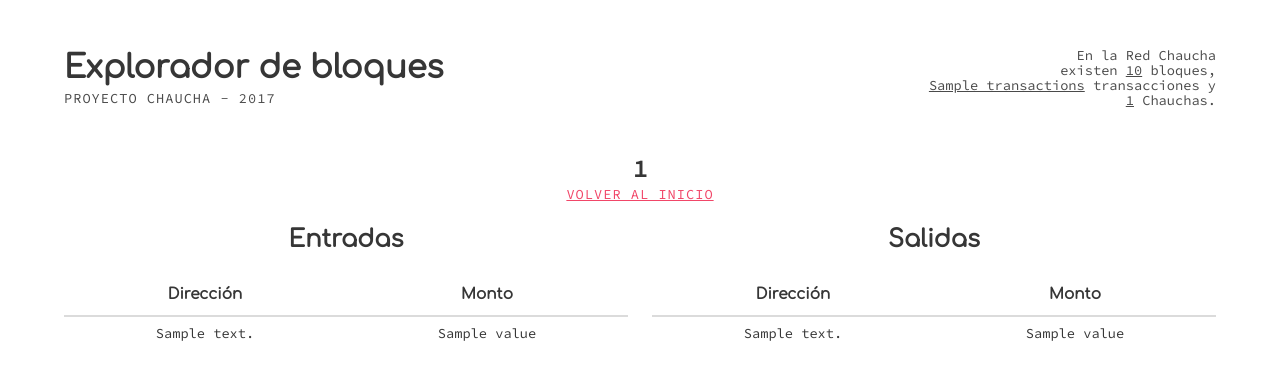
After one commit to proyecto-chaucha/chinchilla, a Flask app: template app/templates/tx.html in a window 1280 px wide. The commit adds this page. Shown: the top 380 px of the page. Run offline with Flask 2, Linux system fonts and the light colour scheme; the template is opened without the code that fills it: most values are stand-ins (such as "Sample title", 1, 10 or a date in 2020); some libraries are stand-ins or nearby versions.

Commit message:
casi listo pa la beta

```diff
--- a/app/__init__.py
+++ b/app/__init__.py
@@ -1,8 +1,8 @@
 from flask import Flask
 from bitcoinrpc.authproxy import AuthServiceProxy
 
-RPCuser = ''
-RPCpassword = ''
+RPCuser = 'chaucha'
+RPCpassword = 'probando'
 RPCport = 21662
 
 app = Flask(__name__)
--- a/app/templates/base.html
+++ b/app/templates/base.html
@@ -12,24 +12,44 @@
 	<meta name="keywords" content="chaucha, cryptocurrency, chauchera">
 	<meta name="author" content="César Vásquez C.">
 	<style type="text/css">
-	@import url('https://fonts.googleapis.com/css?family=Comfortaa|Anonymous+Pro');
+	@import url('https://fonts.googleapis.com/css?family=Comfortaa|Source+Code+Pro');
 
 	body { font-family: 'Comfortaa', cursive; font-size: 0.95em; }
-	.monospace { font-family: 'Anonymous Pro', monospace; }
+	.monospace { font-family: 'Source Code Pro', monospace; font-size: 0.9em; }
+	.mini { text-transform: uppercase; letter-spacing: 1px; }
+	p.small { line-height: 110%; }
 	table.center { margin-left:auto; margin-right:auto; }
-	a {text-decoration: underline;}
+	a { text-decoration: underline; }
+	h3 {font-family: 'Source Code Pro', monospace; font-size: 1.15em; }
 	</style>
 </head>
 <body>
 <section class="section">
 	<div class="container">
-		<h1 class="title">Explorador de bloques</h1>
-		<h2 class="subtitle heading">Proyecto Chaucha - 2017</h2>
+		<div class="level">
+			<div class="level-left">
+				<div>
+					<h1 class="title">Explorador de bloques</h1>
+					<h2 class="subtitle monospace mini">Proyecto Chaucha - 2017</h2>
+				</div>
+			</div>
+			<div class="level-right">
+				<div>
+					<p class="monospace has-text-right small">
+						En la Red Chaucha<br>
+						existen <u>{{ info['height'] }}</u> bloques,<br>
+						<u>{{info['transactions'] }}</u> transacciones y<br>
+						<u>{{ info['total_amount'] | int }}</u> Chauchas.<br>
+					</p>
+				</div>
+			</div>
+		</div>
 		<br>
 {% block body %}
 
 {% endblock %}
 	</div>
 </section>
+
 </body>
 </html>
--- /dev/null
+++ b/app/templates/tx.html
@@ -0,0 +1,59 @@
+{% extends "base.html" %}
+{% block body %}
+
+<div class="has-text-centered">
+<h3 class="title is-size-4">{{ txid }}</h3>
+<p class="subtitle monospace mini"><a class="has-text-danger" href="{{ url_for('home') }}">Volver al inicio</a></p>
+</div>
+<br>
+<div class="columns">
+	<div class="column has-text-centered">
+		<h1 class="title is-size-4">Entradas</h1>
+		<table class="table is-fullwidth">
+			<thead>
+				<tr>
+					<th class="has-text-centered">Dirección</th>
+					<th class="has-text-centered">Monto</th>
+				</tr>
+			</thead>
+			<tbody class="monospace">
+			{% for i in vin %}
+				<tr>
+					<td class="has-text-centered">
+						{% for j in i['addresses'] %}
+						{{ j }}<br>
+						{% endfor %}
+					</td>
+					<td class="has-text-centered">{{ i['value'] }}</td>
+				</tr>
+			{% endfor %}
+			</tbody>
+		</table>
+	</div>
+
+	<div class="column has-text-centered">
+		<h1 class="title is-size-4">Salidas</h1>
+		<table class="table is-fullwidth">
+			<thead>
+				<tr>
+					<th class="has-text-centered">Dirección</th>
+					<th class="has-text-centered">Monto</th>
+				</tr>
+			</thead>
+			<tbody class="monospace">
+			{% for i in vout %}
+				<tr>
+					<td class="has-text-centered">
+						{% for j in i['addresses'] %}
+						{{ j }}<br>
+						{% endfor %}
+					</td>
+					<td class="has-text-centered">{{ i['value'] }}</td>
+				</tr>
+			{% endfor %}
+			</tbody>
+		</table>
+	</div>
+</div>
+
+{% endblock %}
```
Also changed, not shown: app/templates/block.html (+7 -3 lines), app/templates/error.html (added, +9 -0 lines), app/templates/home.html (+13 -6 lines), app/views.py (+57 -13 lines).
